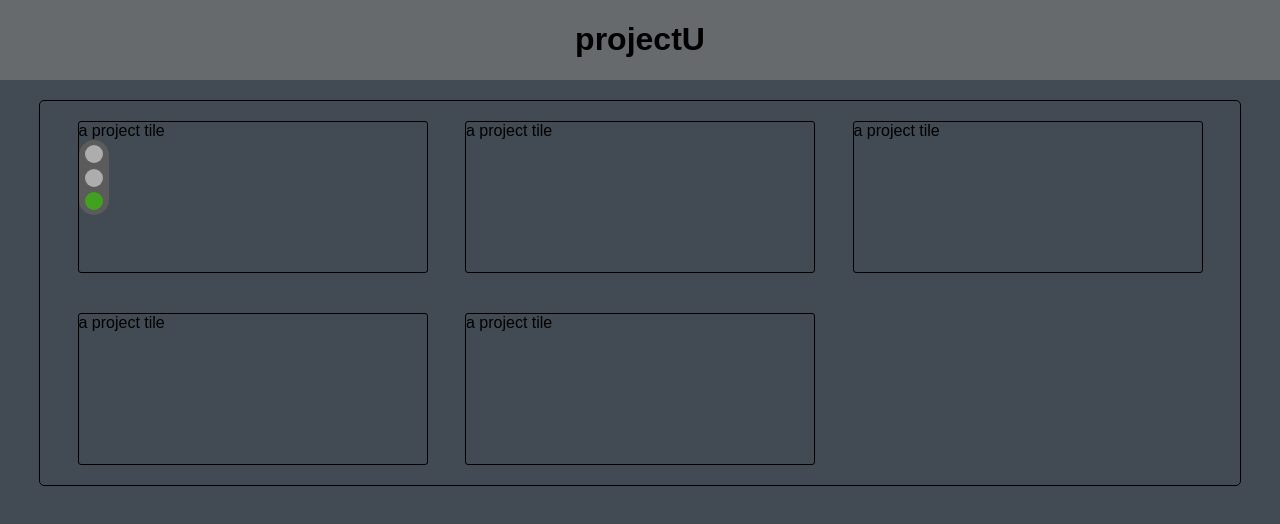
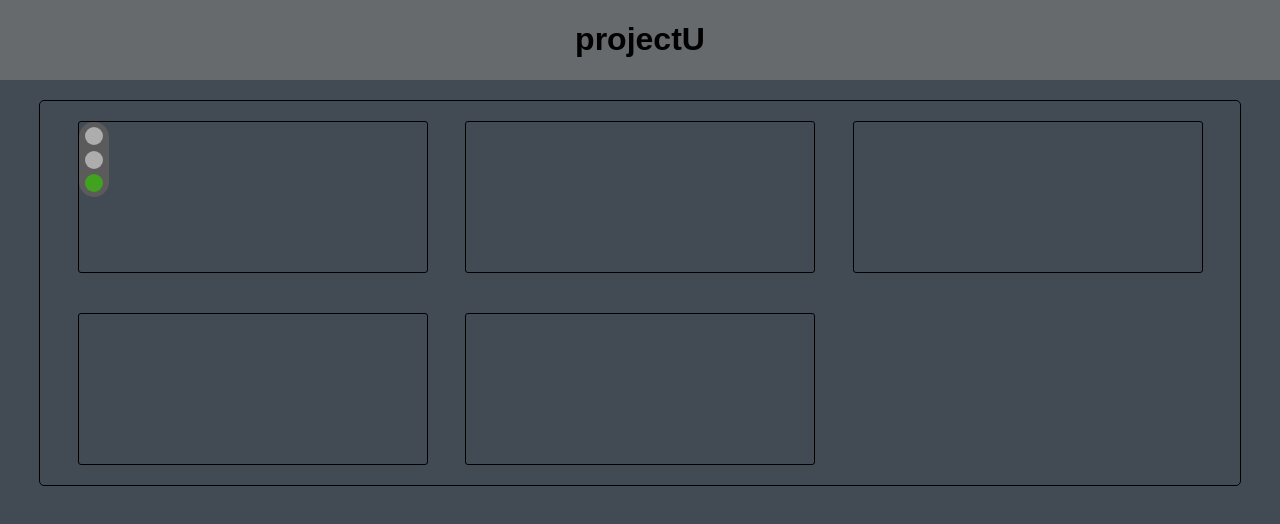
Before and after one commit to RonnyFalconeri/projectU_frontend, an Angular app: page / in a window 1280 px wide. Shown: the top 524 px of the page. Built offline with nearby package versions, Linux system fonts and the light colour scheme.

Commit message:
project service created

```diff
--- a/src/app/components/overview/overview.component.html
+++ b/src/app/components/overview/overview.component.html
@@ -5,16 +5,15 @@
 
   <div class="project-space">
     <div class="project-tile">
-      a project tile
       <app-traffic-light
         [complexity]="complexity"
         [size]="size"
         [horizontal]="horizontal"
       ></app-traffic-light>
     </div>
-    <div class="project-tile">a project tile</div>
-    <div class="project-tile">a project tile</div>
-    <div class="project-tile">a project tile</div>
-    <div class="project-tile">a project tile</div>
+    <div class="project-tile"></div>
+    <div class="project-tile"></div>
+    <div class="project-tile"></div>
+    <div class="project-tile"></div>
   </div>
 </div>
```
Also changed, not shown: src/app/shared/services/project-service.service.ts (added, +13 -0 lines), 1 other file (tests, documents, lock files or other folders).
